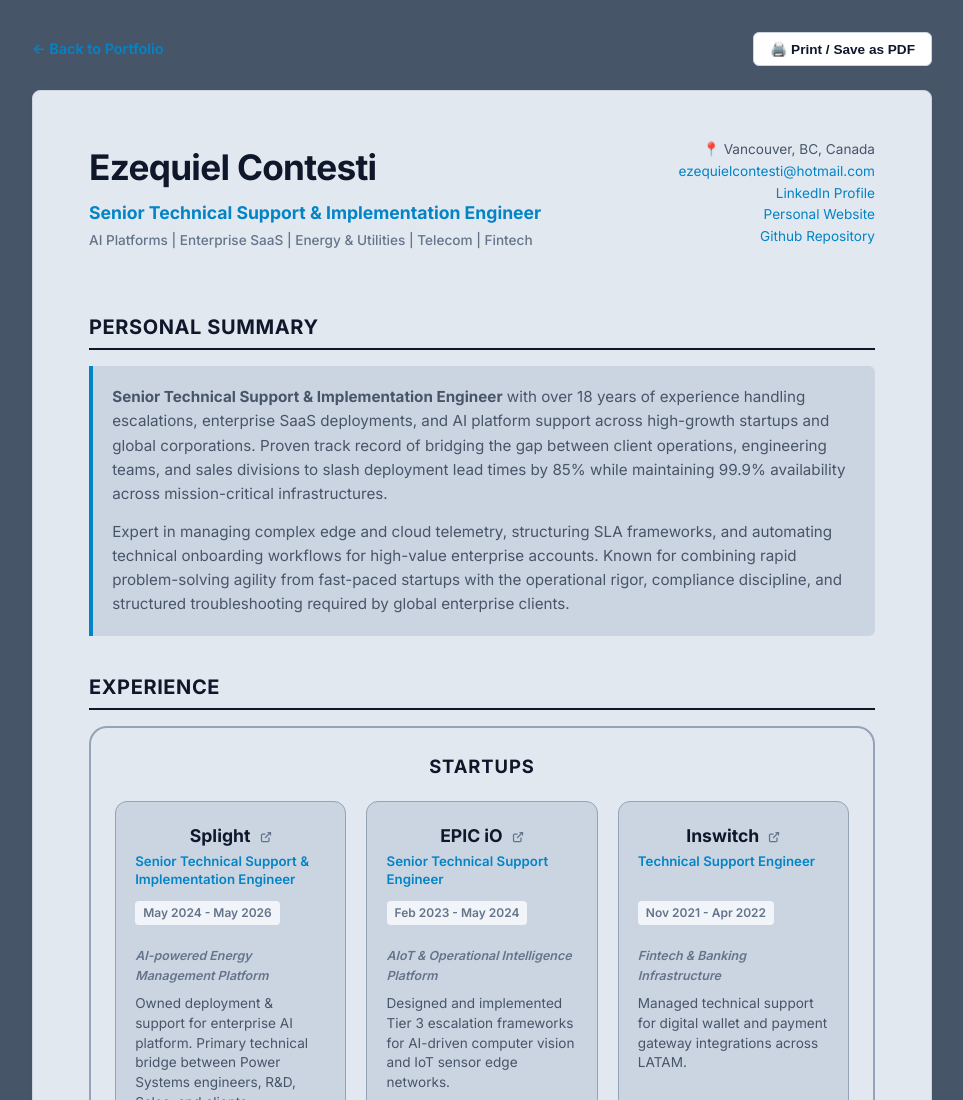
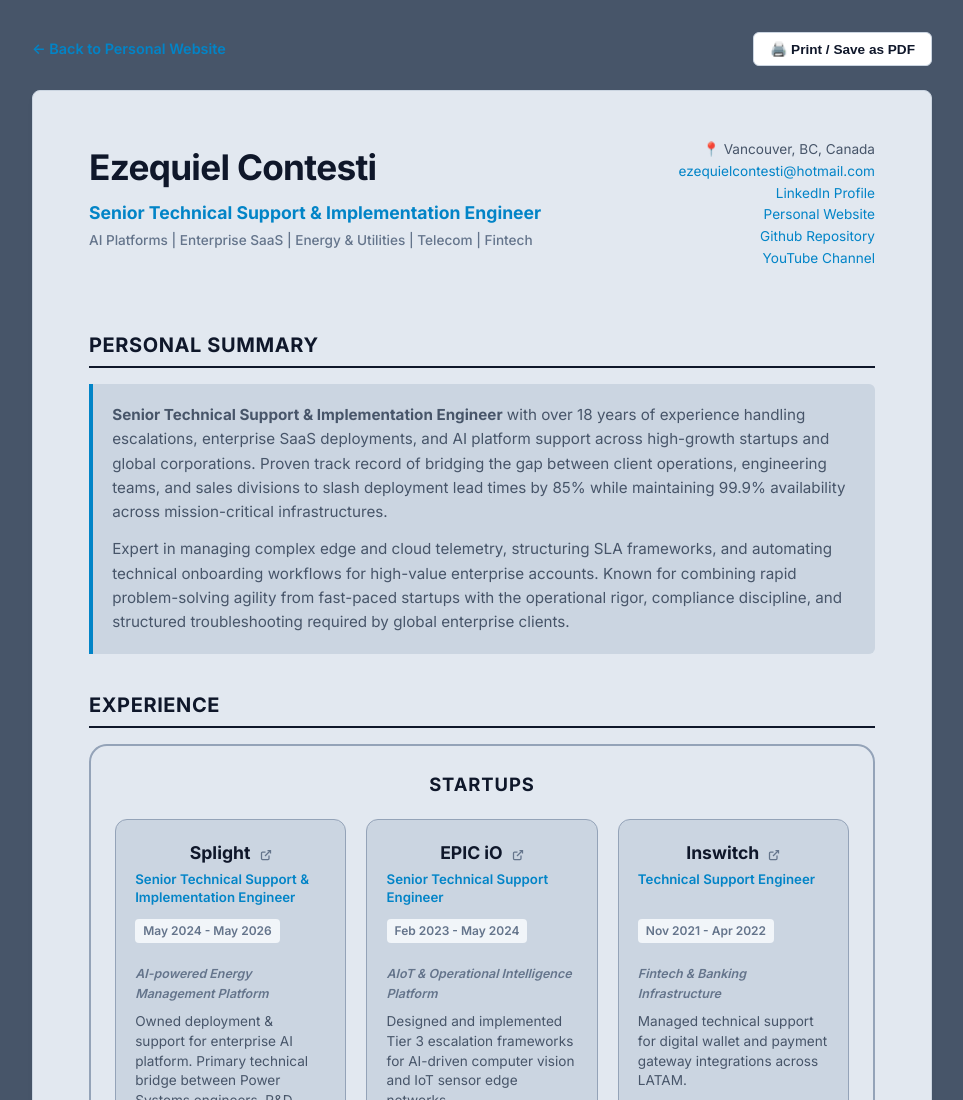
Before and after one commit to ezequiel-contesti/ezequiel-contesti.github.io, a plain HTML site: page extended-cv.html in a window 1280 px wide. Shown: the top 1100 px of the page, without its empty margins (158-1121 px from the left). Drawn offline with Linux system fonts and the light colour scheme.

Commit message:
CV: Back to Personal Website, add YouTube Channel link

```diff
--- a/extended-cv.html
+++ b/extended-cv.html
@@ -13,7 +13,7 @@
 
     <!-- Top Action Bar -->
     <div class="top-nav no-print">
-        <a href="index.html" class="nav-back">← Back to Portfolio</a>
+        <a href="index.html" class="nav-back">← Back to Personal Website</a>
         <button onclick="window.print()" class="btn-print">🖨️ Print / Save as PDF</button>
     </div>
 
@@ -32,6 +32,7 @@
                 <p><a href="https://www.linkedin.com/in/ezequielcontesti/" target="_blank">LinkedIn Profile</a></p>
                 <p><a href="https://ezequiel-contesti.github.io/" target="_blank">Personal Website</a></p>
                 <p><a href="https://github.com/ezequiel-contesti" target="_blank">Github Repository</a></p>
+                <p><a href="https://www.youtube.com/@ezequielcontestidemos" target="_blank">YouTube Channel</a></p>
             </div>
         </header>
 
```
